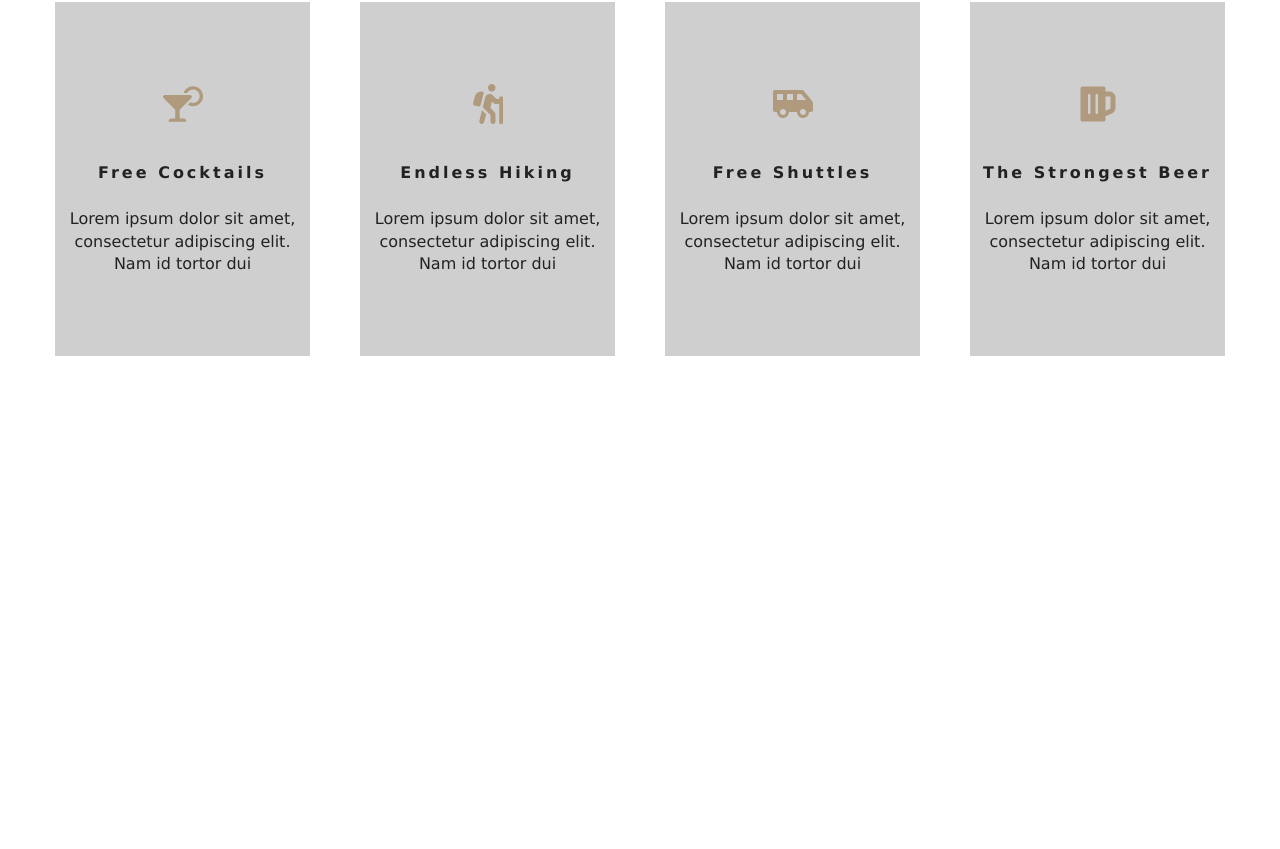
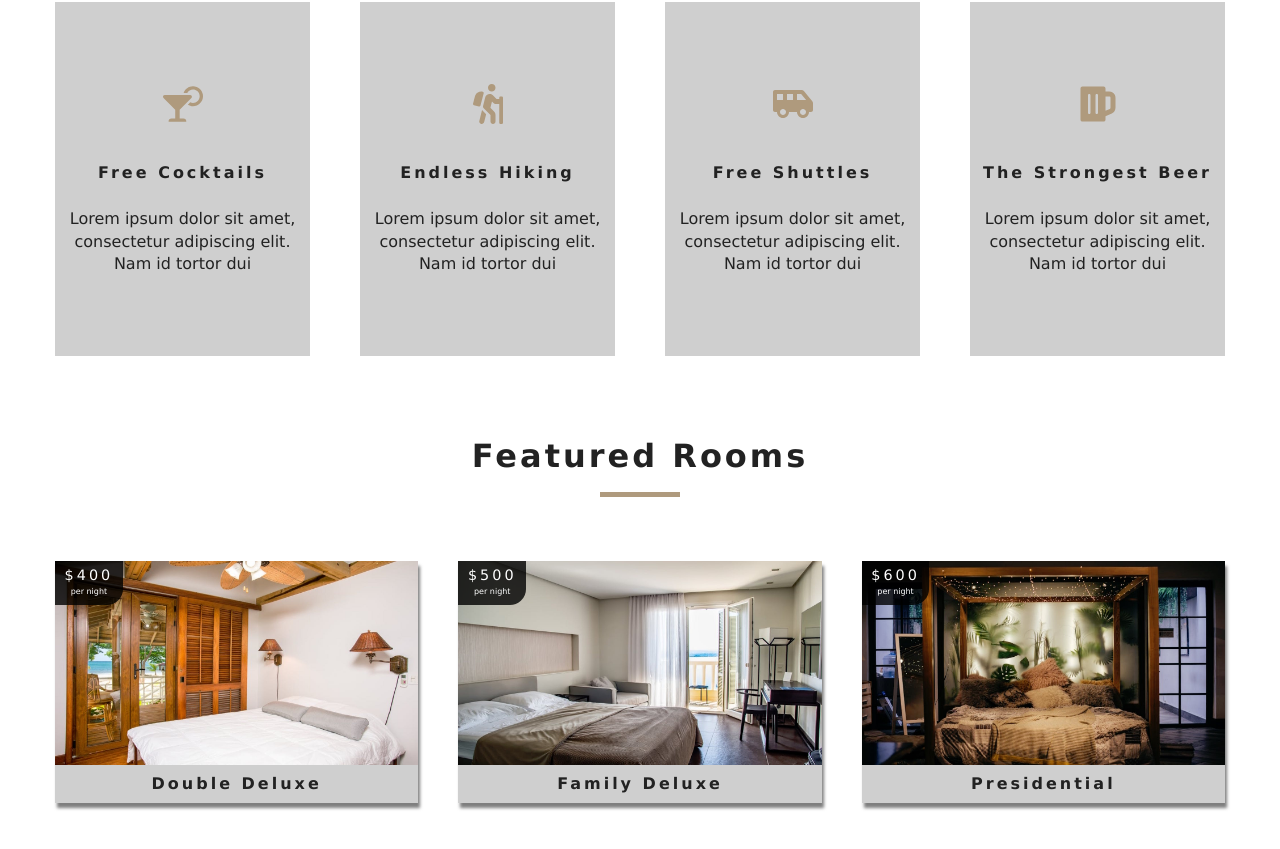
Before and after one commit to Dpessheva/reservations-app, a React (Create React App) app: page / in a window 1280 px wide. Shown: the part 923-1772 px from the top of the page. Before the commit the page ends 1279 px from the top, so only its background shows below. Built offline with nearby package versions, Linux system fonts and the light colour scheme.

Commit message:
add loading & Rooms components

```diff
--- a/src/App.js
+++ b/src/App.js
@@ -4,7 +4,7 @@
 import Rooms from "./components/Rooms";
 import SingleRoom from "./components/SingleRoom";
 import ErrorPage from "./components/ErrorPage";
-import { Route, Switch, Router } from "react-router-dom";
+import { Route, Switch } from "react-router-dom";
 import Navbar from "./components/NavBar";
 export const App = ()=> {
   return (
--- /dev/null
+++ b/src/components/FeatureRoom.js
@@ -0,0 +1,25 @@
+import React, { Component } from 'react'
+import {RoomContext} from '../context';
+import Loading from './Loading';
+import Room from './Room';
+import Title from './Title';
+
+export default class FeatureRoom extends Component {
+    static contextType = RoomContext;
+    render() {
+        let { loading, featuredRooms: rooms } = this.context;
+        rooms = rooms.map(room => {
+            return <Room key={room.id} room={room} />
+        });
+
+        return (
+            <section className="featured-rooms">
+                <Title title="featured rooms" />
+                <div className="featured-rooms-center">
+                    {loading ? <Loading/>:rooms}
+                </div>
+
+            </section>
+        )
+    }
+}
--- a/src/components/Home.js
+++ b/src/components/Home.js
@@ -3,6 +3,7 @@
 import Banner from "./Banner";
 import { Link } from "react-router-dom";
 import Services from "./Services";
+import FeatureRoom from './FeatureRoom';
 
 const Home = () => {
   return (
@@ -18,6 +19,7 @@
         </Banner>
       </Hero>
       <Services />
+      <FeatureRoom/>
     </>
   );
 };
--- /dev/null
+++ b/src/components/Loading.js
@@ -0,0 +1,10 @@
+import React from 'react'
+import loadingGif from '../images/gif/loading-arrow.gif';
+export default function Loading() {
+    return (
+        <div className="loading">
+            <h4>rooms data loading ...</h4>
+            <img src={loadingGif} alt="pic"/>
+        </div>
+    )
+}
--- /dev/null
+++ b/src/components/Room.js
@@ -0,0 +1,32 @@
+import React from 'react'
+import { Link } from 'react-router-dom';
+import defaultimage from '../images/room-1.jpeg';
+import PropTypes from 'prop-types';
+export default function Room({ room }) {
+    const { name, slug, images, price } = room;
+    return (
+        <article className="room">
+            <div className="img-container">
+                <img src={images[0] || defaultimage} alt="single room" />
+                <div className="price-top">
+                    <h6>${price}</h6>
+                    <p>per night</p>
+                </div>
+                <Link to={`/rooms/${slug}`} className="btn-primary room-link">
+                    Features
+            </Link>
+            </div>
+            <p className="room-info">{name}</p>
+        </article>
+    )
+}
+
+Room.propTypes = {
+    room: PropTypes.shape({
+        name: PropTypes.string.isRequired,
+        slug: PropTypes.string.isRequired,
+        images: PropTypes.arrayOf(PropTypes.string).isRequired,
+        price: PropTypes.number.isRequired,
+
+    })
+}
--- a/src/components/SingleRoom.js
+++ b/src/components/SingleRoom.js
@@ -1,11 +1,41 @@
 import React, { Component } from 'react'
+import defaultBcg from '../images/room-1.jpeg';
+import Hero from '../components/Hero';
+import Banner from '../components/Banner';
+import { Link } from 'react-router-dom';
+import { RoomContext } from '../context';
 
 export default class SingleRoom extends Component {
+    constructor(props) {
+        super(props);
+        this.state = {
+            slug: this.props.match.params.slug,
+            defaultBcg
+        };
+    }
+
+    static contextType = RoomContext;
+
+    componentDidMount() {
+
+    }
     render() {
+        const { getRoom } = this.context;
+        const room = getRoom(this.state.slug);
+        if (!room) {
+            return( <div className="error">
+                <h3>the room was not found...</h3>
+                <Link to="/rooms" className="btn-primary"></Link>
+            </div>
+            )
+        }
+        const { name, description, capacity, size, price, extras, breakfast, pets, images } = room;
         return (
-            <div>
-               Hello from single room page
-            </div>
-        )
+            <Hero hero="roomsHero">
+                <Banner title={`${name} room`}>
+                    <Link to="/rooms" className="btn-primary"> back to rooms</Link>
+                </Banner>
+            </Hero>
+        );
     }
 }
--- /dev/null
+++ b/src/context.js
@@ -0,0 +1,51 @@
+import React, {Component, createContext} from 'react'
+import items from './data';
+const RoomContext = createContext();
+
+class RoomProvider extends Component {
+    state = {
+        rooms: [],
+        sortedRooms: [],
+        featuredRooms: [],
+        loading: true
+    };
+
+    componentDidMount() {
+        let rooms = this.formatData(items);
+        let featuredRooms = rooms.filter(room => room.featured === true);
+        this.setState({
+            rooms,
+            sortedRooms: rooms,
+            featuredRooms,
+            loading: false
+        })
+    }
+
+
+    formatData(items) {
+        let tempItems = items.map(item => {
+            let id = item.sys.id;
+            let images = item.fields.images.map(image => image.fields.file.url);
+
+            let room = { ...item.fields, images, id };
+            return room;
+        });
+        return tempItems;
+    }
+    getRoom = (slug) => {
+        let tempRooms = [...this.state.rooms];
+        const room = tempRooms.find((room) => room.slug === slug);
+        return room;
+    }
+    render() {
+        return (<RoomContext.Provider value={{...this.state, getRoom:this.getRoom}}>
+            {this.props.children}
+        </RoomContext.Provider>
+        );
+    }
+}
+
+
+const RoomConsumer = RoomContext.Consumer;
+
+export {RoomProvider, RoomConsumer, RoomContext}
--- a/src/index.js
+++ b/src/index.js
@@ -3,12 +3,16 @@
 import { BrowserRouter as Router } from 'react-router-dom';
 import App from './App';
 import * as serviceWorker from './serviceWorker';
+import { RoomProvider } from './context';
 ReactDOM.render(
+  <RoomProvider>
+
   <React.StrictMode>
     <Router>
     <App />
     </Router>
-  </React.StrictMode>,
+  </React.StrictMode>
+  </RoomProvider>,
   document.getElementById('root')
 );
 
```
Also changed, not shown: package.json (line endings or trailing spaces).
